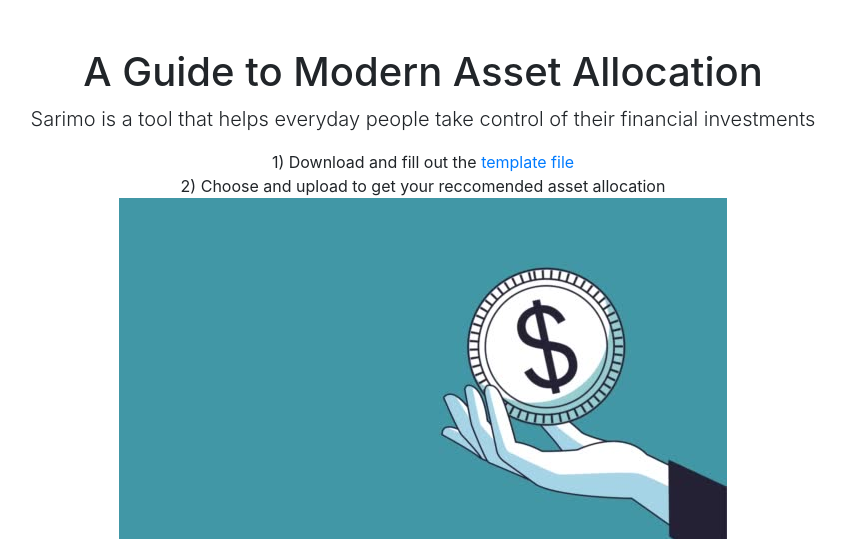
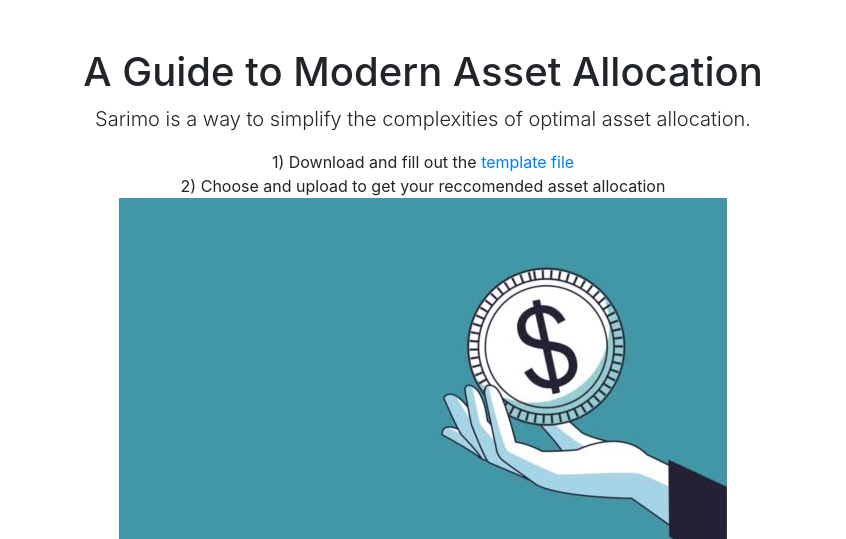
Before and after one commit to Jallen64/sarimo, a Flask app: page / in a window 1280 px wide. Shown: the part 56-595 px from the top of the page, without its empty margins (217-1063 px from the left). Run offline with Flask 2, Linux system fonts and the light colour scheme; some libraries are stand-ins or nearby versions.

Commit message:
Some minor text changes

```diff
--- a/templates/upload.html
+++ b/templates/upload.html
@@ -51,7 +51,7 @@
     <div class="row">
       <div class="col-lg-12 text-center">
         <h1 class="mt-5">A Guide to Modern Asset Allocation</h1>
-        <p class="lead">Sarimo is a tool that helps everyday people take control of their financial investments</p>
+        <p class="lead">Sarimo is a way to simplify the complexities of optimal asset allocation.</p>
         <ul class="list-unstyled">
           <li>1) Download and fill out the <a href="https://www.mediafire.com/file/ibow171m50g1fqj/PersonalFinance.csv/file">template file</a></li>
           <li>2) Choose and upload to get your reccomended asset allocation</li>
```
